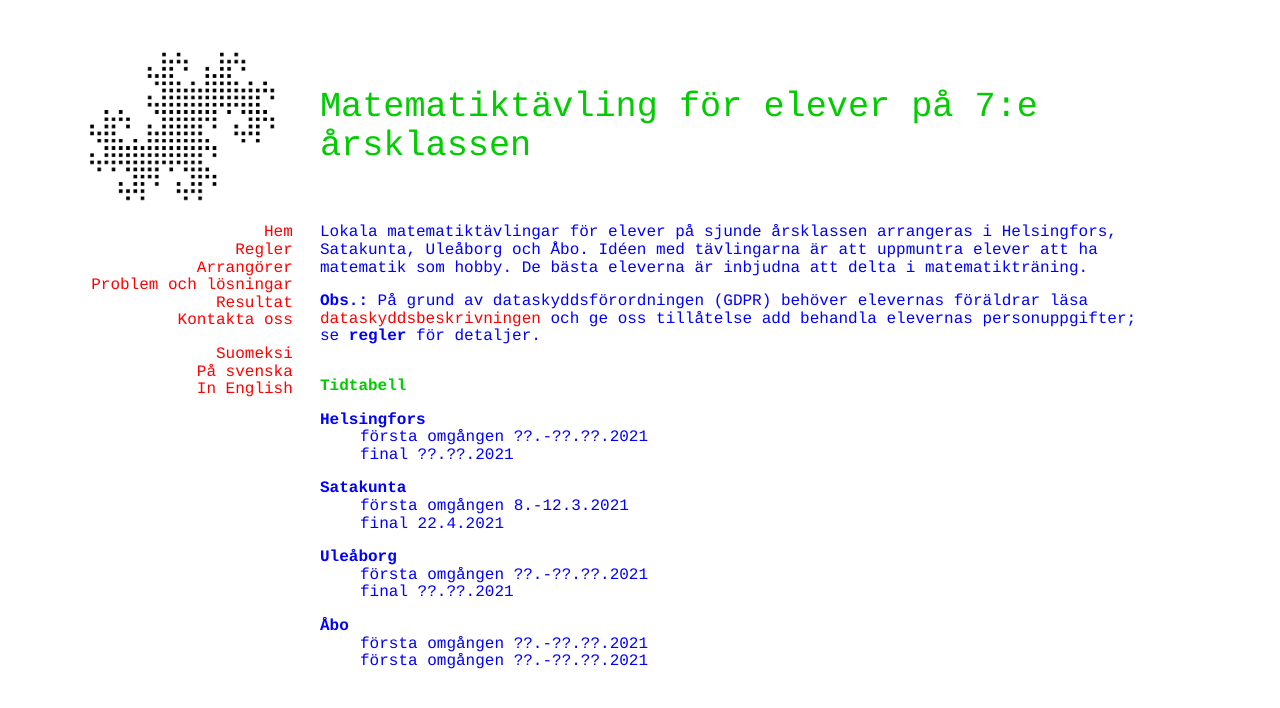
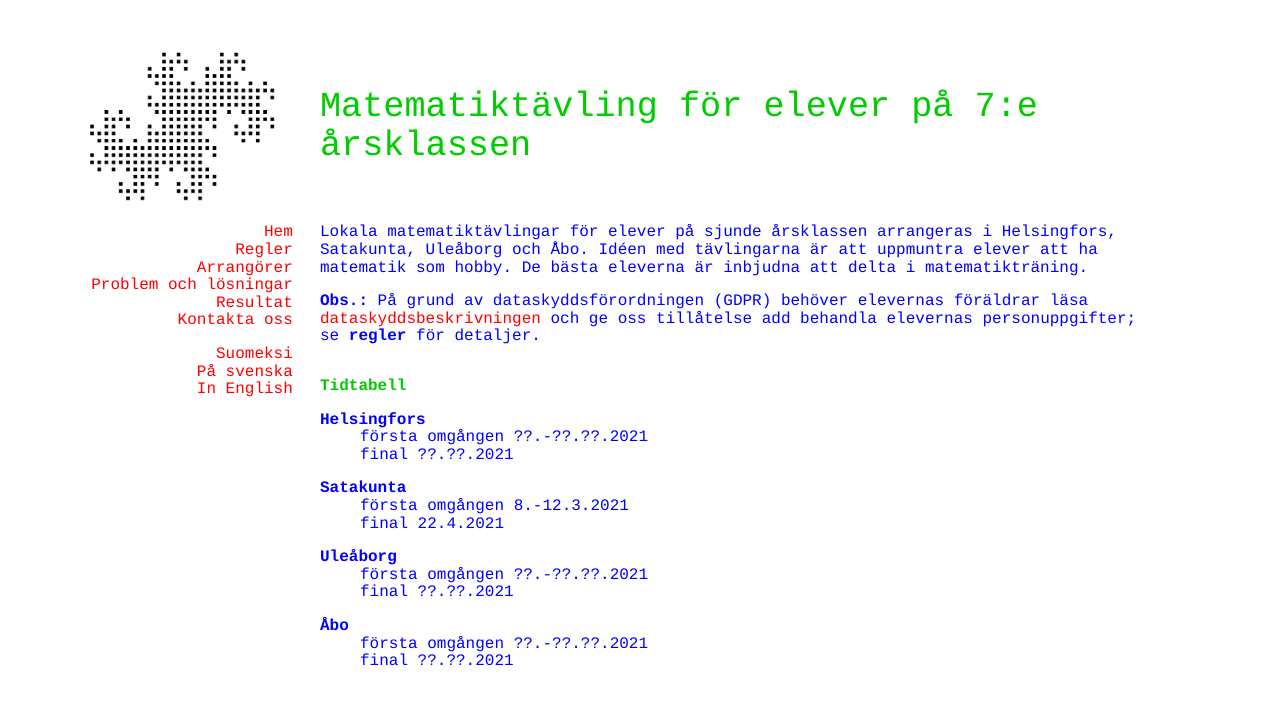
Before and after one commit to matematiikkakilpailut/matematiikkakilpailut.github.io, a Jekyll site: the page built from seiskat/sv/index.html, in a window 1280 px wide. Shown: the top 708 px of the page. Built offline with Jekyll 4.4.1, drawn with Linux system fonts in a browser that asks for light colours.

Commit message:
Update index.html
Turku 2021

```diff
--- a/seiskat/sv/index.html
+++ b/seiskat/sv/index.html
@@ -26,5 +26,5 @@
   <dd>final ??.??.2021</dd>
   <dt>&Aring;bo</dt>
   <dd>f&ouml;rsta omg&aring;ngen ??.-??.??.2021</dd>
-  <dd>f&ouml;rsta omg&aring;ngen ??.-??.??.2021</dd>
+  <dd>final ??.??.2021</dd>
 </dl>
```
